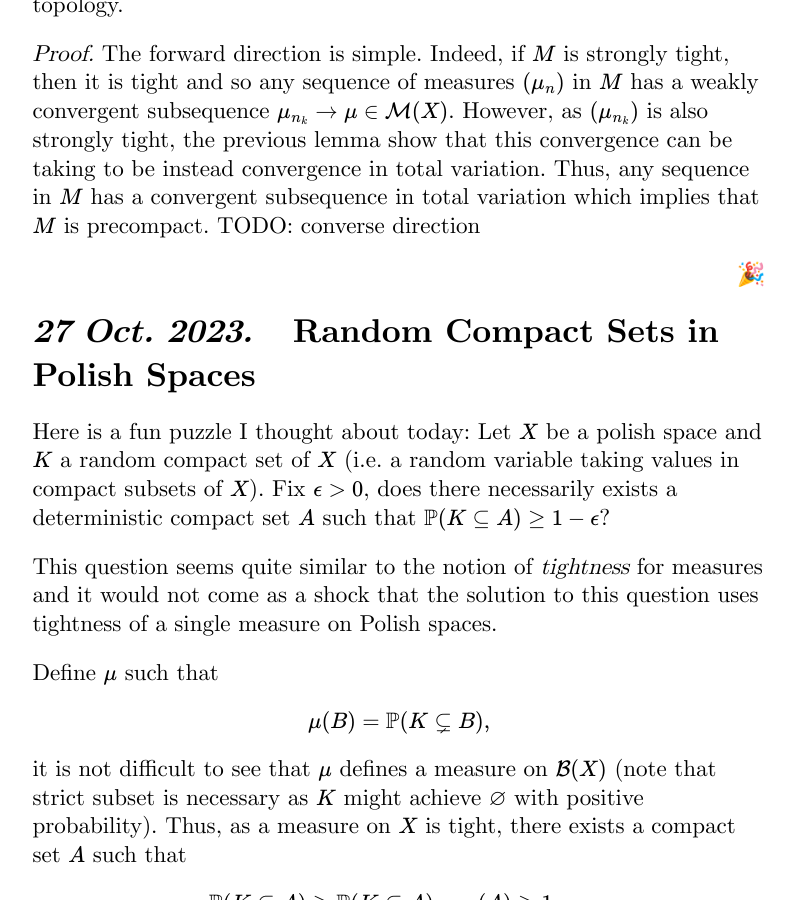
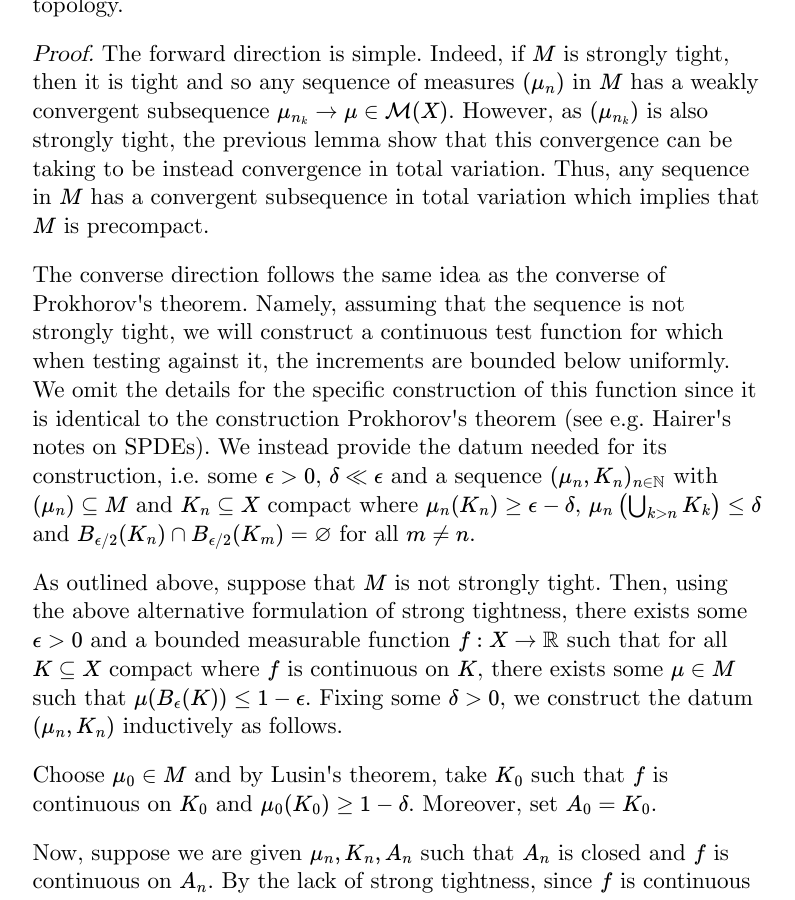
Before and after one commit to kex-y/kex-y.github.io, a Jekyll site: the page built from index.html, in a window 1280 px wide and 900 px high, scrolled down 3858 px. Shown: the whole window, without its empty margins (241-1036 px from the left). Built offline with Jekyll 4.4.1, drawn with Linux system fonts in a browser that asks for light colours; nearby versions of some CDN libraries; some of the changed text lies outside the part shown.

Commit message:
add reverse direction

```diff
--- a/index.html
+++ b/index.html
@@ -177,8 +177,58 @@
         However, as \((\mu_{n_k})\) is also strongly tight, the previous lemma show that this convergence
         can be taking to be instead convergence in total variation. Thus, any sequence in \(M\) has a convergent
         subsequence in total variation which implies that \(M\) is precompact.
+    </p>
 
-        TODO: converse direction
+    <p class="BodyText">
+        The converse direction follows the same idea as the converse of Prokhorov's theorem. Namely, assuming that
+        the sequence is not strongly tight, we will construct a continuous test function for which when testing
+        against it, the increments are bounded below uniformly. We omit the details for the specific construction
+        of this function since it is identical to the construction Prokhorov's theorem (see e.g. Hairer's notes on SPDEs).
+        We instead provide the datum needed for its construction, i.e. some \(\epsilon > 0\), \(\delta \ll \epsilon\) and
+        a sequence \((\mu_n, K_n)_{n \in \mathbb{N}}\) with \((\mu_n) \subseteq M\) and \(K_n \subseteq X\) compact
+        where \(\mu_n(K_n) \ge \epsilon - \delta\), \(\mu_n\left(\bigcup_{k > n} K_k\right) \le \delta\) and
+        \(B_{\epsilon / 2}(K_n) \cap B_{\epsilon / 2}(K_m) = \varnothing\) for all \(m \neq n\).
+    </p>
+
+    <p class="BodyText">
+        As outlined above, suppose that \(M\) is not strongly tight. Then, using the above alternative formulation of
+        strong tightness, there exists some \(\epsilon > 0\) and
+        a bounded measurable function \(f : X \to \mathbb{R}\) such that for all \(K \subseteq X\) compact
+        where \(f\) is continuous on \(K\), there exists some \(\mu \in M\) such that \(\mu(B_\epsilon(K)) \le 1 - \epsilon\).
+        Fixing some \(\delta > 0\), we construct the datum \((\mu_n, K_n)\) inductively as follows.
+    </p>
+
+    <p class="BodyText">
+        Choose \(\mu_0 \in M\) and by Lusin's theorem, take \(K_0\) such that \(f\) is continuous on \(K_0\)
+        and \(\mu_0(K_0) \ge 1 - \delta\). Moreover, set \(A_0 = K_0\).
+    </p>
+
+    <p class="BodyText">
+        Now, suppose we are given \(\mu_n, K_n, A_n\) such that \(A_n\) is closed and \(f\) is continuous on \(A_n\).
+        By the lack of strong tightness, since \(f\) is continuous on \(A_n\), we can choose \(\mu_{n + 1} \in M\)
+        such that \(\mu_{n + 1}(B_\epsilon(A_n)) \le 1 - \epsilon\).
+        Then, Again Lusin's theorem, we can choose a compact set \(\tilde K_{n + 1} \subseteq X\) such that \(f\) is
+        continuous on \(\tilde K_{n + 1}\) and \(\mu_{n + 1}(\tilde K_{n + 1}) \ge 1 - \delta\). We set
+        \(A_{n + 1} = A_n \cup \tilde K_{n + 1}\) and \(K_{n + 1} = \tilde K_{n + 1} \setminus B_{\epsilon}(A_n)\).
+        It is clear that \(A_{n + 1}\) is closed and \(f\) is continuous on \(A_{n + 1}\).
+    </p>
+
+    <p class="BodyText">
+        I claim that the sequence \((\mu_n, K_n)\) resulting from this procedure satisfies the claimed properties.
+        Indeed,
+        \[\mu_{n + 1}(K_{n + 1}) \ge \mu_{n + 1}(K) - \mu_{n + 1}(B_{\epsilon}(A_n))
+          \ge (1 - \delta) - (1 - \epsilon) = \epsilon - \delta.\]
+        Moreover, since in the above construction, \(\mu_n(\tilde K_n) \ge 1 - \delta\), to show
+        \(\mu_n\left(\bigcup_{m \ge n} K_{m + 1}\right) \le \delta\), it suffices if
+        \(\tilde K_n \cap \bigcup_{m \ge n} K_{m + 1} = \varnothing\). To see this, we observe that, by construction,
+        \(\tilde K_n \subseteq A_m\) for all \(m \ge n\) and \(K_{m + 1} = \tilde K_{m + 1} \setminus B_{\epsilon}(A_m)\). Thus,
+        for all \(m \ge n\), we have that
+        \[\tilde K_n \cap K_{m + 1} \subseteq A_m \cap K_{m + 1} = \varnothing.\]
+        Finally, since \(K_n \subseteq \tilde K_n \subseteq A_n\), it follows that
+        \(B_\epsilon(K_n) \subseteq B_\epsilon(A_n)\). Thus, for all \(n < m\),
+        \[B_\epsilon(K_n) \cap K_m \subseteq B_\epsilon(A_n) \cap K_m = \varnothing.\]
+        Hence, by triangle inequality, we have \(B_{\epsilon / 2}(K_n) \cap B_{\epsilon / 2}(K_m) = \varnothing\)
+        as desired.
     </p>
 
     <p class="BodyText" style="text-align: right">🎉</p>
```
